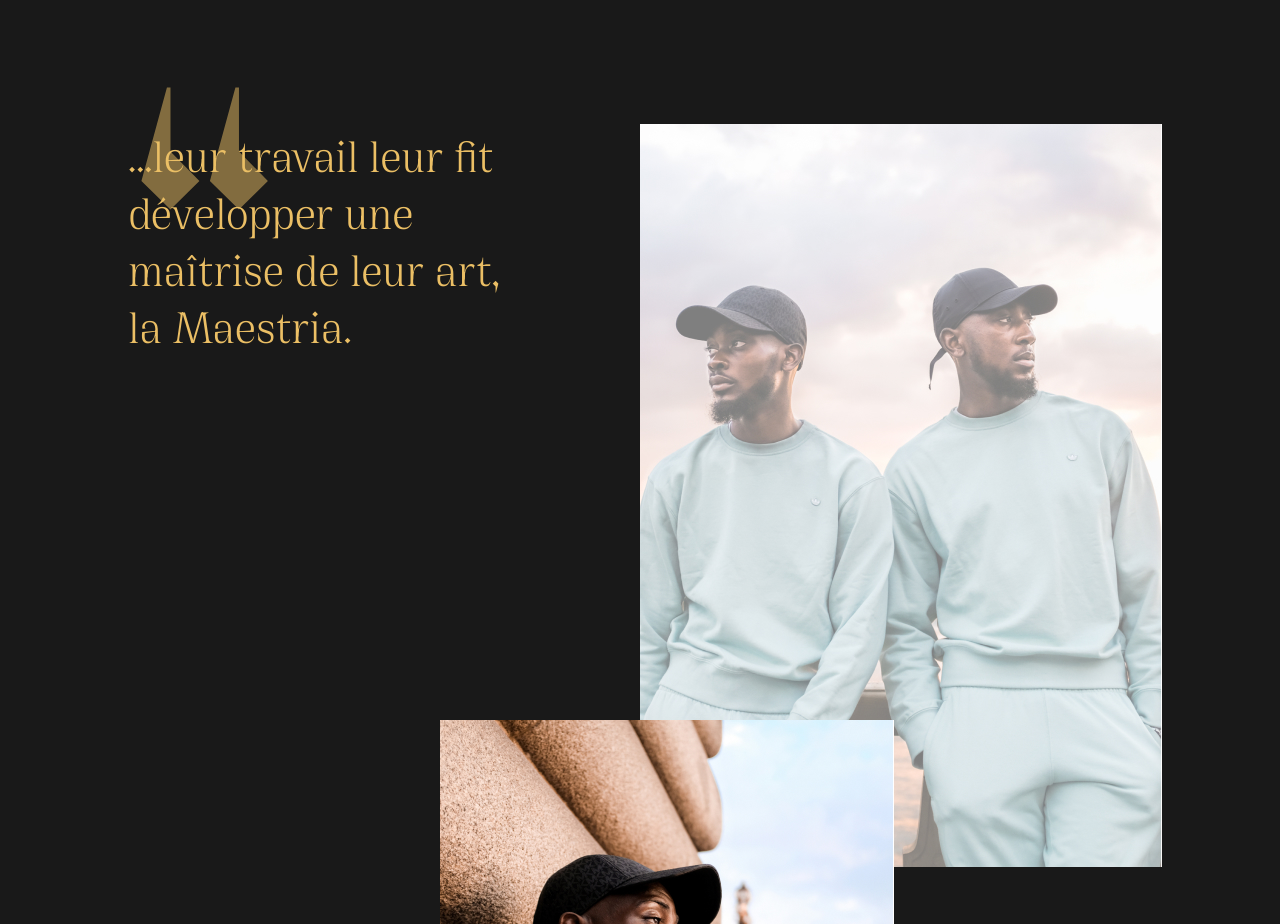
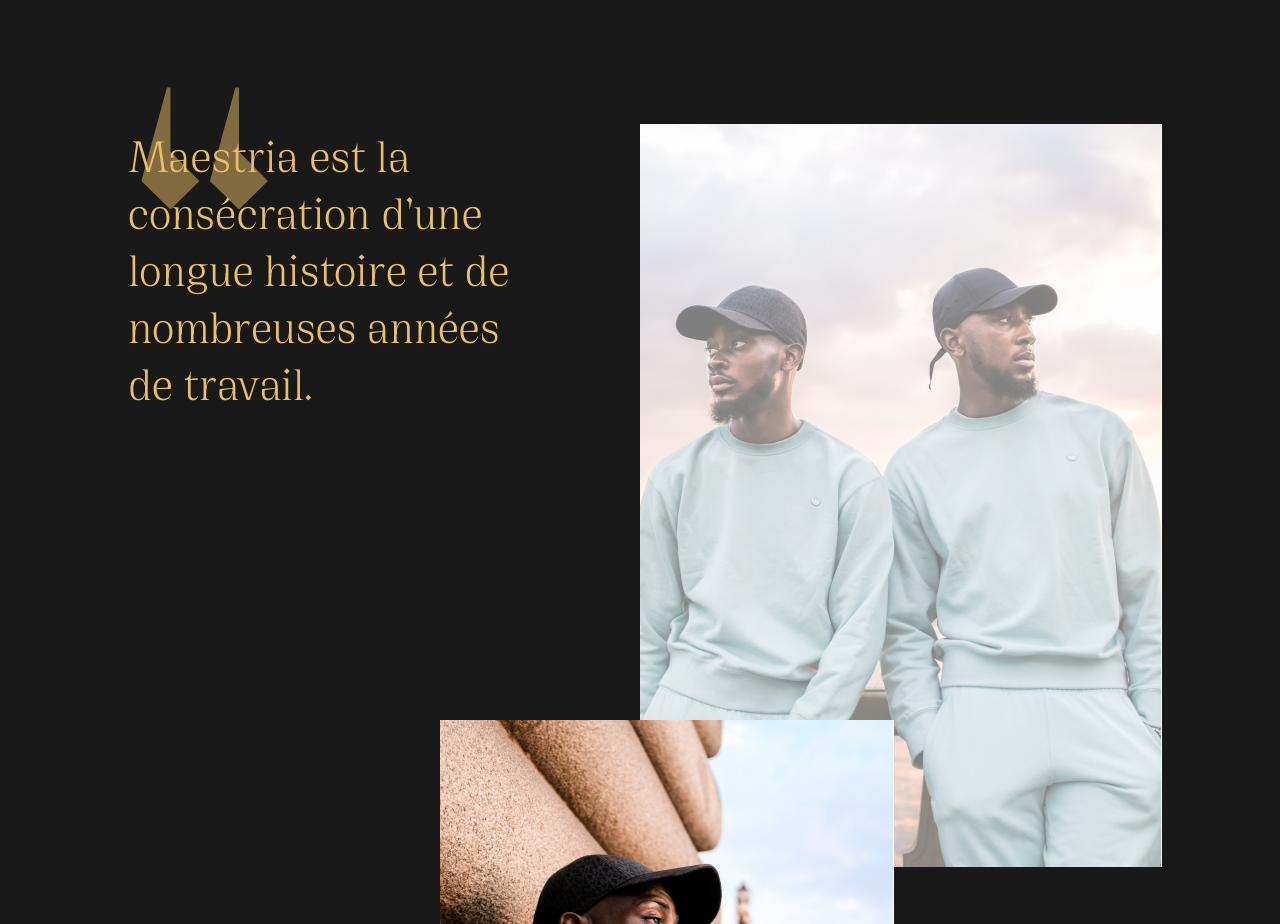
Before and after one commit to Louiscvh/Maestria, a React (Create React App) app: page / in a window 1280 px wide. Shown: the part 2600-3524 px from the top of the page. Built offline with nearby package versions, Linux system fonts and the light colour scheme.

Commit message:
Fix responsive

```diff
--- a/src/App.tsx
+++ b/src/App.tsx
@@ -47,8 +47,7 @@
         <section id="years">
           <div>
             <h2>
-              ...leur travail leur fit développer une maîtrise de leur art, la
-              Maestria.
+              Maestria est la consécration d’une longue histoire et de nombreuses années de travail.
             </h2>
           </div>
           <div className="years_images">
--- a/src/styles/_settings.scss
+++ b/src/styles/_settings.scss
@@ -2,6 +2,17 @@
 $jaune : #ebbf65;
 $spotify: #13863c;
 $background: #191919;
+
+html, body {
+  overflow-x: hidden;
+}
+
+body {
+  background-color: $background;
+  margin: 0;
+  padding: 0;
+  font-family: "Cirka";
+}
 
 h1,
 h2,
--- a/src/styles/styles.scss
+++ b/src/styles/styles.scss
@@ -2,13 +2,7 @@
 @import "./mixins";
 @import "./fonts";
 
-body {
-  background-color: $background;
-  margin: 0;
-  padding: 0;
-  font-family: "Cirka";
-  overflow-x: hidden;
-}
+
 
 header {
   text-align: center;
@@ -55,6 +49,7 @@
       font-size: 5rem;
       font-weight: 500;
       text-transform: uppercase;
+      text-align: center;
     }
   }
 
@@ -100,6 +95,7 @@
     top: -50px;
     @include media-max(950px) {
       text-align: justify;
+      margin-bottom: 80px;
     }
   }
 }
@@ -138,13 +134,13 @@
   display: flex;
   justify-content: space-between;
   @include media-max(950px) {
-    flex-direction: column;
+    flex-direction: column-reverse;
+    margin-bottom: 200px;
   }
 
   h2 {
     @include media-max(950px) {
       text-align: justify;
-      margin-bottom: 80px;
     }
   }
 
```
